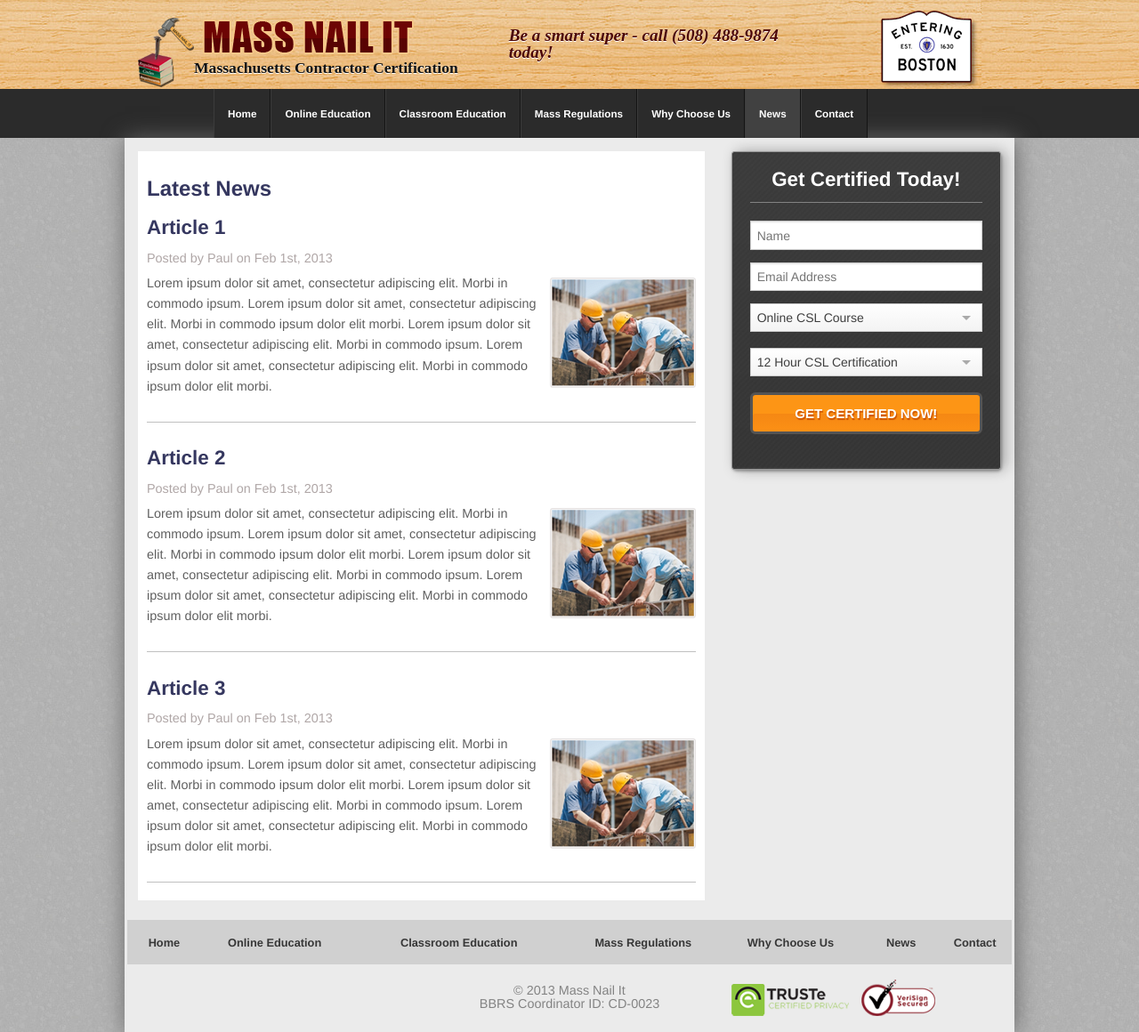
After one commit to brendandebeasi/massnailit, a PHP site: page /news.html in a window 1280 px wide. The commit adds this page. Shown: the whole page at 89% size. Run offline with PHP 8.4, Linux system fonts and the light colour scheme.

Commit message:
Added news.html

```diff
--- a/css/style.css
+++ b/css/style.css
@@ -281,6 +281,22 @@ box-shadow: 1px 1px #ccc;
 	font-size:1.5em;
 }
 
+.content-inner h2 {
+	color: #35375f;
+	font-size:1.4em;
+}
+
+div.article {
+	border-bottom:1px solid #c0c0c0;
+	padding:10px 0;
+	margin-bottom:10px;
+}
+
+.article .author {
+	font-size:.9em;
+	color: #afa6a6;
+	margin-bottom:10px;
+}
 
 /* Pricing Tables */
 
--- /dev/null
+++ b/news.html
@@ -0,0 +1,140 @@
+<!DOCTYPE html>
+<!--[if IE 8]> 				 <html class="no-js lt-ie9" lang="en"> <![endif]-->
+<!--[if gt IE 8]><!--> <html class="no-js" lang="en"> <!--<![endif]-->
+<head>
+    <meta charset='utf-8' />
+    <meta name="viewport" content="width=device-width" />
+    <title>News - MassNailIt - Massachusetts CSL Training. Be a smart super!</title>
+    <link rel="stylesheet" href="css/normalize.css" />
+    <link rel="stylesheet" href="css/foundation.css" />
+    <link rel="stylesheet" href="css/app.css" />
+    <link rel="stylesheet" href="css/style.css" />
+    <script src="js/vendor/custom.modernizr.js"></script>
+
+</head>
+<body>
+    <div id="container">
+        <header>
+            <div class="row">
+                <div class="large-5 columns">
+                    <a class="brand" href="#">
+                        <i class="icon-logo"></i>
+                        <i class="icon-brand"></i>
+                    </a>
+                    <div class="sub-heading">Massachusetts Contractor Certification</div>
+                </div>
+                <div class="large-4 columns">
+                    <div class="headline-heading">Be a smart super - call (508) 488-9874 today!</div>
+                </div>
+                <div class="large-2 columns">
+                    <i class="icon-boston"></i>
+                </div>
+            </div>
+
+                <nav class="nav-background">
+                    <div class="large-12 column top-bar-section row">
+                        <ul>
+                            <li><a href="#">Home</a></li>
+                            <li><a href="#">Online Education</a></li>
+                            <li><a href="#">Classroom Education</a></li>
+                            <li><a href="#">Mass Regulations</a></li>
+                            <li><a href="#">Why Choose Us</a></li>
+                            <li class="active"><a href="#">News</a></li>
+                            <li><a href="#">Contact</a></li>
+                        </ul>
+                    </div>
+                </nav>
+
+        </header>
+        <div class="row main">
+            <div class="row">
+                <div class="large-8 column">
+                    <div class="content-inner">
+                        <div class="article">
+                            <h1>Latest News</h1>
+                            <h2>Article 1</h2>
+                            <div class="author">Posted by Paul on Feb 1st, 2013</div>
+                            <p><img src="css/img/article-image.png" class="alignright" alt=""/>Lorem ipsum dolor sit amet, consectetur adipiscing elit. Morbi in commodo ipsum. Lorem ipsum dolor sit amet, consectetur adipiscing elit. Morbi in commodo ipsum dolor elit morbi. Lorem ipsum dolor sit amet, consectetur adipiscing elit. Morbi in commodo ipsum. Lorem ipsum dolor sit amet, consectetur adipiscing elit. Morbi in commodo ipsum dolor elit morbi.</p>
+                        </div>
+                        <div class="article">
+                            <h2>Article 2</h2>
+                            <div class="author">Posted by Paul on Feb 1st, 2013</div>
+                            <p><img src="css/img/article-image.png" class="alignright" alt=""/>Lorem ipsum dolor sit amet, consectetur adipiscing elit. Morbi in commodo ipsum. Lorem ipsum dolor sit amet, consectetur adipiscing elit. Morbi in commodo ipsum dolor elit morbi. Lorem ipsum dolor sit amet, consectetur adipiscing elit. Morbi in commodo ipsum. Lorem ipsum dolor sit amet, consectetur adipiscing elit. Morbi in commodo ipsum dolor elit morbi.</p>
+                        </div>
+                        <div class="article">
+                            <h2>Article 3</h2>
+                            <div class="author">Posted by Paul on Feb 1st, 2013</div>
+                            <p><img src="css/img/article-image.png" class="alignright" alt=""/>Lorem ipsum dolor sit amet, consectetur adipiscing elit. Morbi in commodo ipsum. Lorem ipsum dolor sit amet, consectetur adipiscing elit. Morbi in commodo ipsum dolor elit morbi. Lorem ipsum dolor sit amet, consectetur adipiscing elit. Morbi in commodo ipsum. Lorem ipsum dolor sit amet, consectetur adipiscing elit. Morbi in commodo ipsum dolor elit morbi.</p>
+                        </div>
+                    </div>
+                </div>
+
+                <div class="large-4 column">
+                    <form class="short-form custom custom-csl">
+                        <fieldset>
+                            <h3>Get Certified Today!</h3>
+
+                            <input type="text" name="firstName" placeholder="Name" />
+
+                            <input name="email" placeholder="Email Address" type="text" />
+
+
+                            <select name="course" class="custom dropdown large">
+                                <option value="online">Online CSL Course</option>
+                                <option value="offline">Real-World CSL Course</option>
+                            </select>
+
+
+
+                            <select name="course" class="custom dropdown large">
+                                <option value="12">12 Hour CSL Certification</option>
+                                <option value="10">10 Hour CSL Certification</option>
+                                <option value="6">6 Hour CSL Certification</option>
+                            </select>
+
+
+                            <a href="#" class="button expand button-orange">Get Certified Now!</a>
+
+                        </fieldset>
+                    </form>
+                </div>
+            </div>
+
+        <footer>
+            <nav class="row text-center">
+                <div class="nav-footer">
+                    <div class="large-1 columns"><a href="#">Home</a></div>
+                    <div class="large-2 columns"><a href="#">Online Education</a></div>
+                    <div class="large-3 columns"><a href="#">Classroom Education</a></div>
+                    <div class="large-2 columns"><a href="#">Mass Regulations</a></div>
+                    <div class="large-2 columns"><a href="#">Why Choose Us</a></div>
+                    <div class="large-1 columns"><a href="#">News</a></div>
+                    <div class="large-1 columns"><a href="#">Contact</a></div>
+                </div>
+            </nav>
+            <div class="row">
+                <div class="footer-bottom">
+                    <div class="large-4 push-4 columns">
+                        <p>&copy; 2013 Mass Nail It</p>
+                        <p>BBRS Coordinator ID: CD-0023</p>
+                    </div>
+                    <div class="large-4 columns right">
+                        <a href="#"><i class="truste"></i></a>
+                        <a href="#"><i class="verisign"></i></a>
+                    </div>
+                </div>
+            </div>
+        </footer>
+        </div>
+    </div>
+
+    <script>
+        document.write('<script src=' +
+                ('__proto__' in {} ? 'js/vendor/zepto' : 'js/vendor/jquery') +
+                '.js><\/script>')
+    </script>
+    <script src="js/foundation.min.js"></script>
+    <script>
+        $(document).foundation();
+    </script>
+</body>
```
Also changed, not shown: css/img/article-image.png (added), 1 other file.
